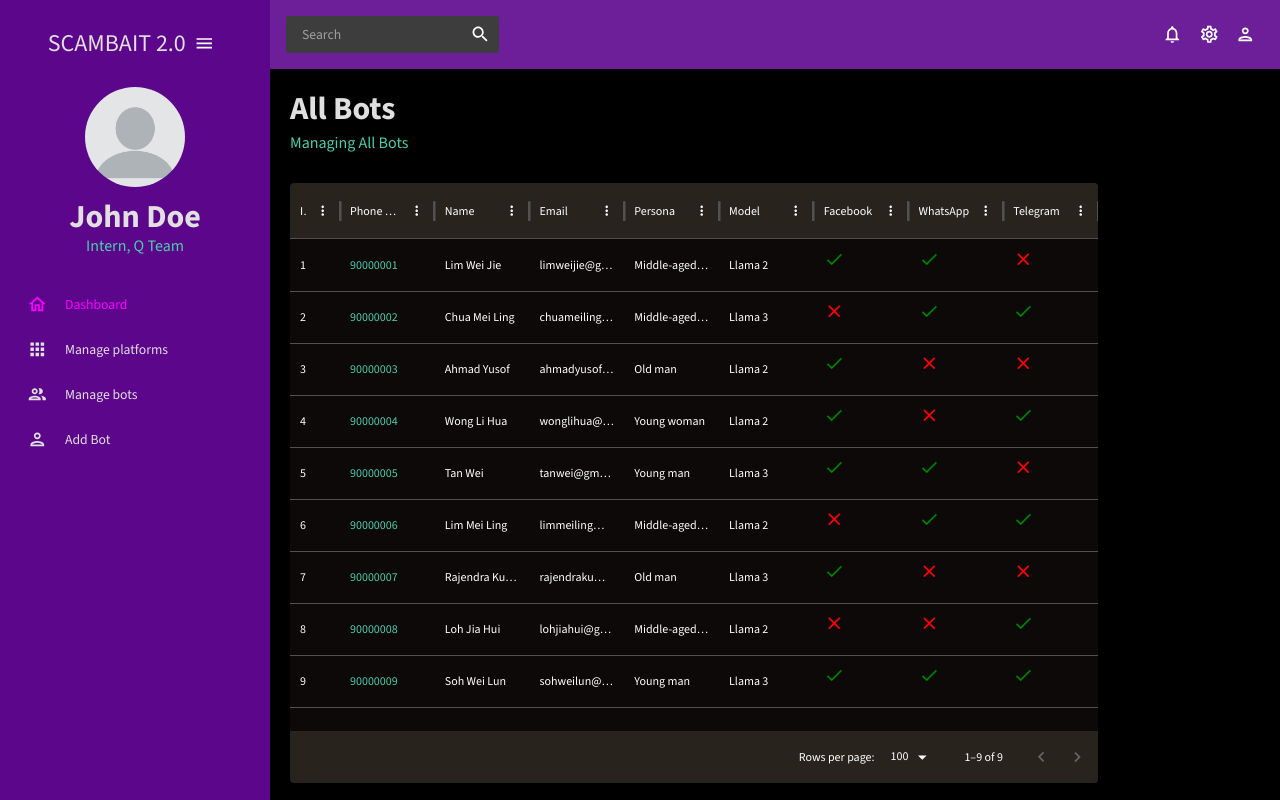
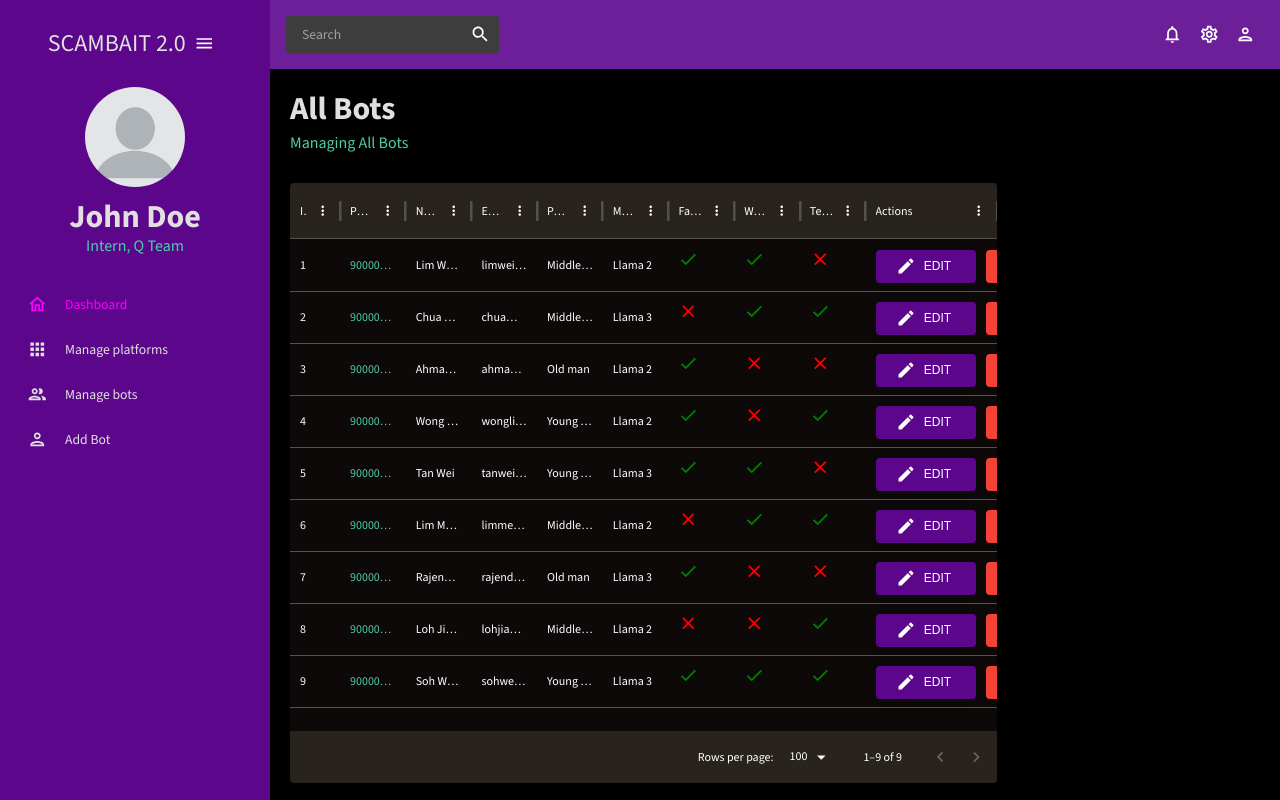
Before and after one commit to wjkb/Dashboard-v1, a React (Create React App) app: page /managebots in a window 1280 px wide. Built offline with nearby package versions, Linux system fonts and the light colour scheme.

Commit message:
Add actions for bot management

```diff
--- a/src/scenes/manageBots/index.jsx
+++ b/src/scenes/manageBots/index.jsx
@@ -1,10 +1,11 @@
-import { Box, useTheme } from "@mui/material";
+import { Box, useTheme, Button } from "@mui/material";
 import { tokens } from "../../theme";
 import { DataGrid } from "@mui/x-data-grid";
 import { mockDataAllBots } from "../../data/mockData";
 import Header from "../../components/Header";
 import CheckIcon from "@mui/icons-material/Check";
 import CloseIcon from "@mui/icons-material/Close";
+import EditIcon from "@mui/icons-material/Edit";
 
 const transformedData = mockDataAllBots.map((bot) => ({
   ...bot,
@@ -71,10 +72,34 @@ const ManageBots = () => {
       flex: 1,
       renderCell: (params) => renderPlatformIcon(params.row.Telegram),
     },
+    {
+      headerName: "Actions",
+      flex: 2,
+      renderCell: () => (
+        <Box>
+          <Button
+            variant="contained"
+            color="primary"
+            startIcon={<EditIcon />}
+            style={{ width: "100px", marginRight: "10px" }}
+          >
+            Edit
+          </Button>
+          <Button
+            variant="contained"
+            color="error"
+            startIcon={<CloseIcon />}
+            style={{ width: "100px" }}
+          >
+            Delete
+          </Button>
+        </Box>
+      ),
+    },
   ];
 
   return (
-    <Box margin="20px" width="80%">
+    <Box margin="20px" width="70%">
       <Header title="All Bots" subtitle="Managing All Bots" />
       <Box
         height="75vh"
```
